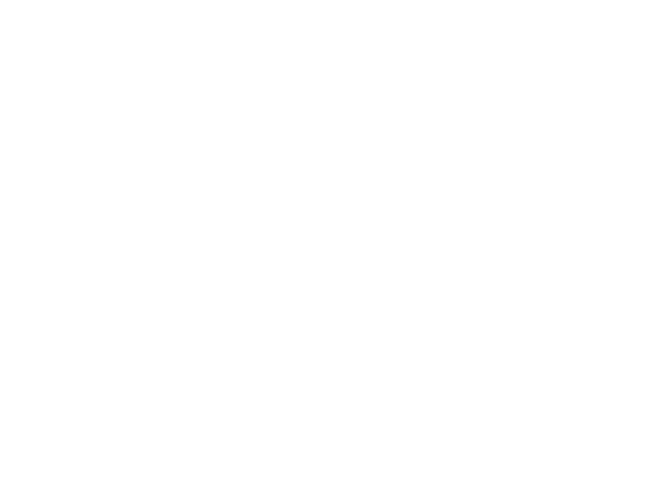
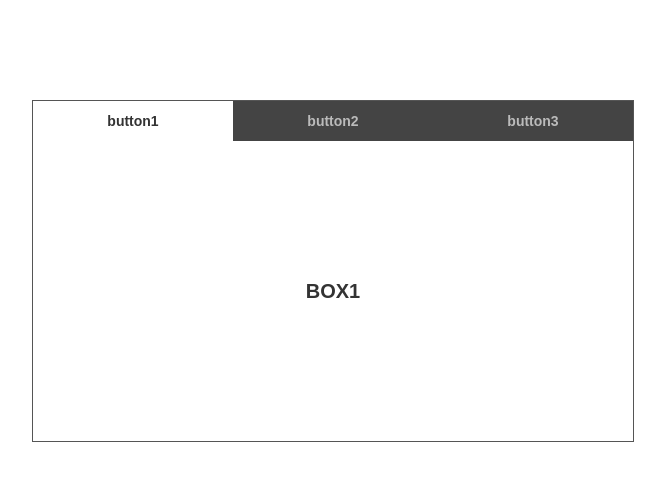
Before and after one commit to KimByungHun/tab_prototype, a plain HTML site: page index.html in a window 1280 px wide. Shown: the whole page, without its empty margins (307-972 px from the left). Drawn offline with nearby package versions, Linux system fonts and the light colour scheme.

```diff
--- a/index.html
+++ b/index.html
@@ -14,7 +14,21 @@
 </head>
 <body>
 
+<!-- <div class="box1">button1</div>
+<div class="box2">button2</div>
+<div class="box3">button3</div> -->
 
+<div id="tab">
+	<ul>
+	   <li class="on"><a href="#box1">button1</a></li>
+	   <li><a href="#box2">button2</a></li>
+	   <li><a href="#box3">button3</a></li>
+	</ul>
+	<div id="box1">BOX1</div>
+	<div id="box2">BOX2</div>
+	<div id="box3">BOX3</div>
+
+ </div>
 
 </body>
 </html>
--- a/js/main.js
+++ b/js/main.js
@@ -0,0 +1,20 @@
+var $tab = $("#tab");
+var $btn = $tab.find("ul li");
+var $box = $tab.children("div");
+
+$btn.on("click", function(e){
+    e.preventDefault();
+
+    activation(this);
+});
+
+// 탭 활성화 함수 정의
+function activation(el){
+    var target = $(el).children("a").attr("href");
+
+    $btn.removeClass("on");
+    $(el).addClass("on");
+
+    $box.hide();
+    $(target).show();
+}
--- a/scss/style.scss
+++ b/scss/style.scss
@@ -0,0 +1,33 @@
+@charset "UTF-8";
+
+*{ margin:0px; padding: 0;}
+ul,ol,li{ list-style: none;}
+a{ text-decoration: none;}
+
+#tab{
+   width:600px; border:1px solid #555; margin:100px auto;
+}
+#tab ul {
+   width:100%;
+}
+#tab ul::after { content:''; display:block; clear:both; }
+#tab ul li{
+   width:200px; height:40px; float:left;
+}
+#tab ul li a{
+   display:block; width:100%; height:100%;
+   background:#444;
+   font:bold 14px/40px 'arial'; color:#bbb; text-align:center;
+}
+#tab ul li.on a{
+   background:#fff; color:#333;
+}
+
+#tab>div{
+   width:600px; height:300px;
+   font:bold 20px/300px 'arial'; color:#333; text-align:center;
+   display:none;
+}
+#tab>div#box1{
+   display:block;
+}
```
Also changed, not shown: css/style.css, 1 other file.
